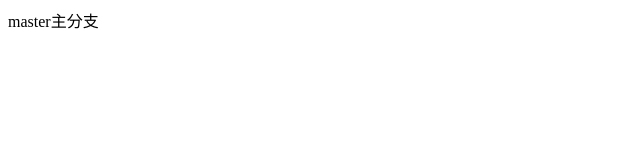
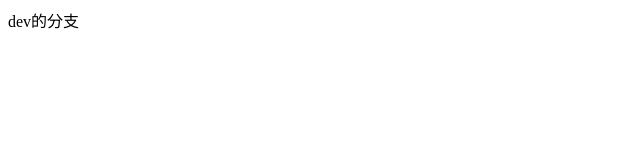
Before and after one commit to zhuang1995/test, a plain HTML site: page index.html in a window 1280 px wide. Shown: the full height of the page, 0-640 px from the left. Drawn offline with Linux system fonts and the light colour scheme.

Commit message:
dev add index.html

```diff
--- a/index.html
+++ b/index.html
@@ -3,7 +3,7 @@
 <head>
 </head>
 <body class="serverscripting">
-master主分支
+dev的分支
 </body>
 
 
```
